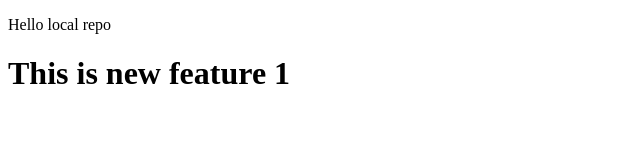
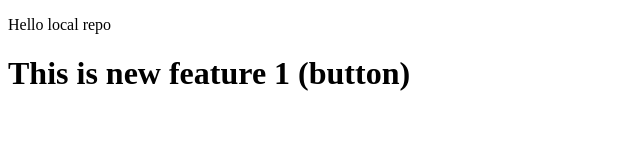
Before and after one commit to Shubham-kurude/Shubham_Learning_GitHub, a plain HTML site: page index.html in a window 1280 px wide. Shown: the whole page, without its empty margins (0-640 px from the left). Drawn offline with Linux system fonts and the light colour scheme.

```diff
--- a/index.html
+++ b/index.html
@@ -7,6 +7,6 @@
 </head>
 <body>
     <p>Hello local repo</p>
-    <h1>This is new feature 1</h1>
+    <h1>This is new feature 1 (button)</h1>
 </body>
 </html>
```
